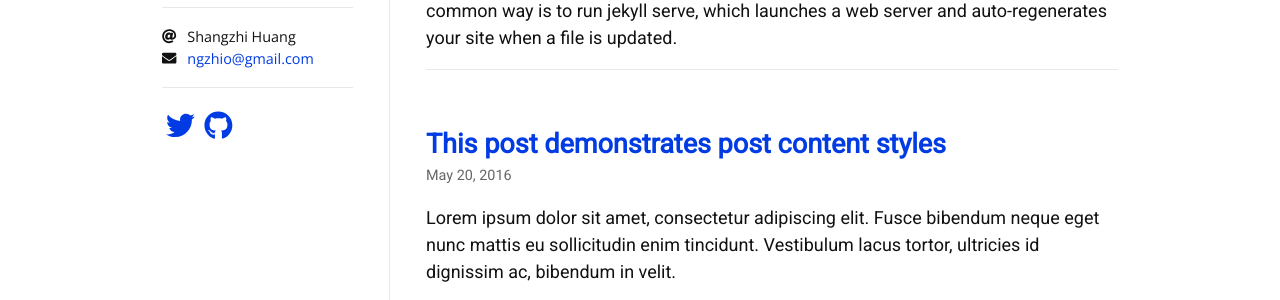
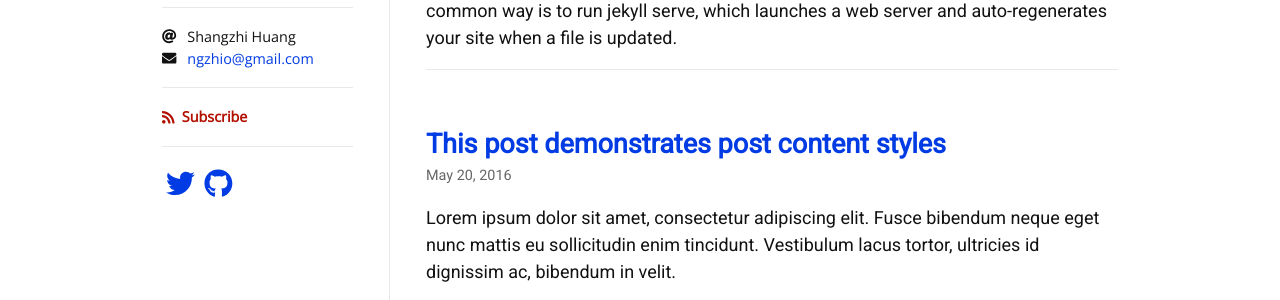
Before and after one commit to zivong/jekyll-theme-hamilton, a Jekyll site: the page built from index.html, in a window 1280 px wide. Shown: the part 251-551 px from the top of the page. Built offline with Jekyll 4.4.1, drawn with Linux system fonts in a browser that asks for light colours; nearby versions of some CDN libraries; some web fonts are replaced; the list of posts is cut into pages by our own code.

Commit message:
Feature, more sensible default -> true

```diff
--- a/_includes/sidebar.html
+++ b/_includes/sidebar.html
@@ -32,7 +32,7 @@
   </ul>
 </div>
 
-{% if site.subscribe == true -%}
+{% if site.subscribe != false -%}
 <div class="sidebar-section feed-subscribe">
   <a href="{{ 'feed.xml' | relative_url }}">
     <i class="sidebar-icon fas fa-rss"></i><span>Subscribe</span>
```
